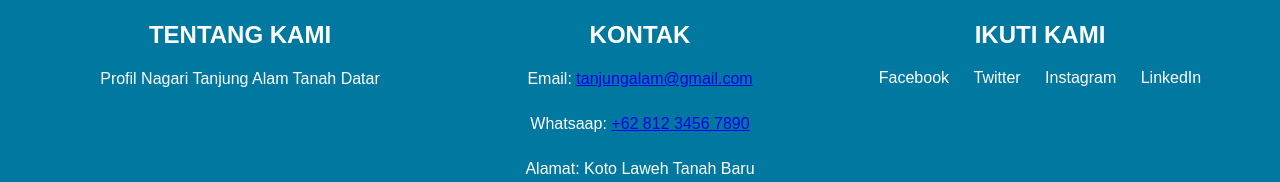
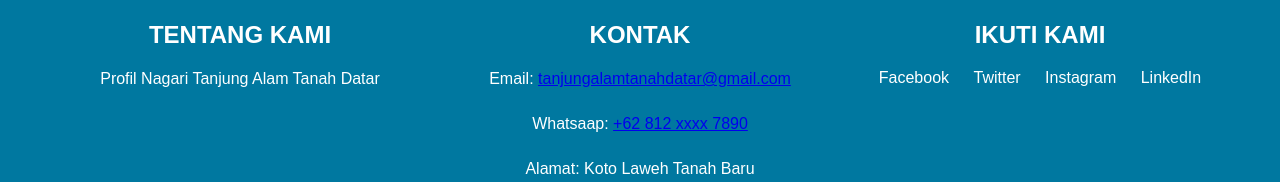
Before and after one commit to tanjungalam/tanjungalam-01, a plain HTML site: page index.html in a window 1280 px wide. Shown: the part 2561-2743 px from the top of the page. Drawn offline with Linux system fonts and the light colour scheme.

Commit message:
Update index.html

```diff
--- a/index.html
+++ b/index.html
@@ -477,8 +477,8 @@
         </div>
         <div class="footer-contact">
             <h3>Kontak</h3>
-            <p>Email: <a href="https://facebook.com" target="_blank">tanjungalam@gmail.com</a>
-            <p>Whatsaap:  <a href="https://twitter.com" target="_blank">+62 812 3456 7890</a>
+            <p>Email: <a href="https://facebook.com" target="_blank">tanjungalamtanahdatar@gmail.com</a>
+            <p>Whatsaap:  <a href="https://twitter.com" target="_blank">+62 812 xxxx 7890</a>
             <p>Alamat: Koto Laweh Tanah Baru </p>
         </div>
         <div class="footer-social">
```
